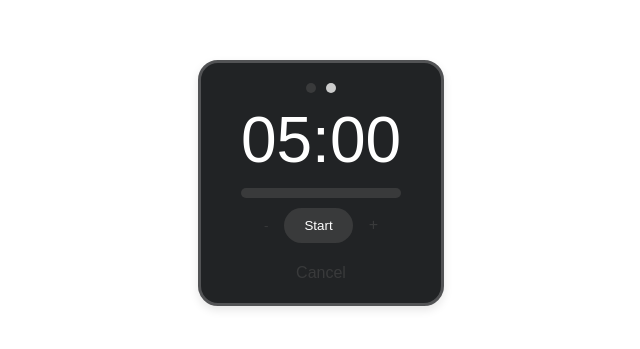
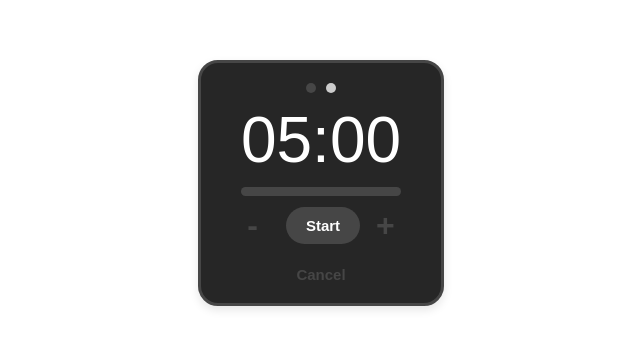
Before and after one commit to Swyde/NotionWidget, a plain HTML site: page Timer/Timer2.html in a window 1280 px wide. Shown: the part 217-566 px from the top of the page, 319-959 px from the left. Drawn offline with Linux system fonts and the light colour scheme.

Commit message:
last update

```diff
--- a/Timer/Timer2.html
+++ b/Timer/Timer2.html
@@ -18,11 +18,11 @@
     .widget {
 
       border-width: 3px;
-      border-color: rgb(82, 83, 85);
+      border-color: #464646;
       border-style: solid;
       width: 200px;
       height: 200px;
-      background: #212325;
+      background: #262626;
       border-radius: 20px;
 
       box-shadow: 0 4px 10px rgba(0, 0, 0, 0.1);
@@ -52,7 +52,7 @@
 
     .tab.active {
 
-      background: rgb(57, 58, 59);
+      background:#464646;
     }
 
     .time {
@@ -74,7 +74,7 @@
 
     .progress {
       height: 100%;
-      background: rgb(57, 58, 59);
+      background: #464646;
       width: 100%;
       transition: width 0.2s;
     }
@@ -94,29 +94,35 @@
 
     .secondary,
     .controlsbutton {
+      font-weight: bold;
       background: none;
-      color:rgb(57, 58, 59);
+      color:#464646;
       border: none;
       cursor: pointer;
-      font-size: 1rem;
+      font-size: 2rem;
     }
 
     .third{
+        font-weight: bold;
         background: none;
-        color:rgb(57, 58, 59);
+        color:#464646;
         border: none;
         cursor: pointer;
         padding-bottom: 0px;
+        font-size: 15px;
     }
 
 
     .button {
+      margin-left: 12px;
+      font-weight: bold;
       padding: 10px 20px;
-      background: rgb(57, 58, 59);
+      background: #464646;
       color: #fff;
       border: none;
       border-radius: 20px;
       cursor: pointer;
+      font-size: 15px;
 
     }
 
@@ -134,11 +140,11 @@
       <div class="progress" id="progress"></div>
     </div>
     <div class="controls">
-      <button class="third"id="decrease">-</button>
+      <button class="secondary"id="decrease">-</button>
       <button class="button" id="start-stop">Start</button>
       <button class="secondary" id="increase">+</button>
     </div>
-    <button class="secondary" id="cancel">Cancel</button>
+    <button class="third" id="cancel">Cancel</button>
   </div>
 
   <script>
```
